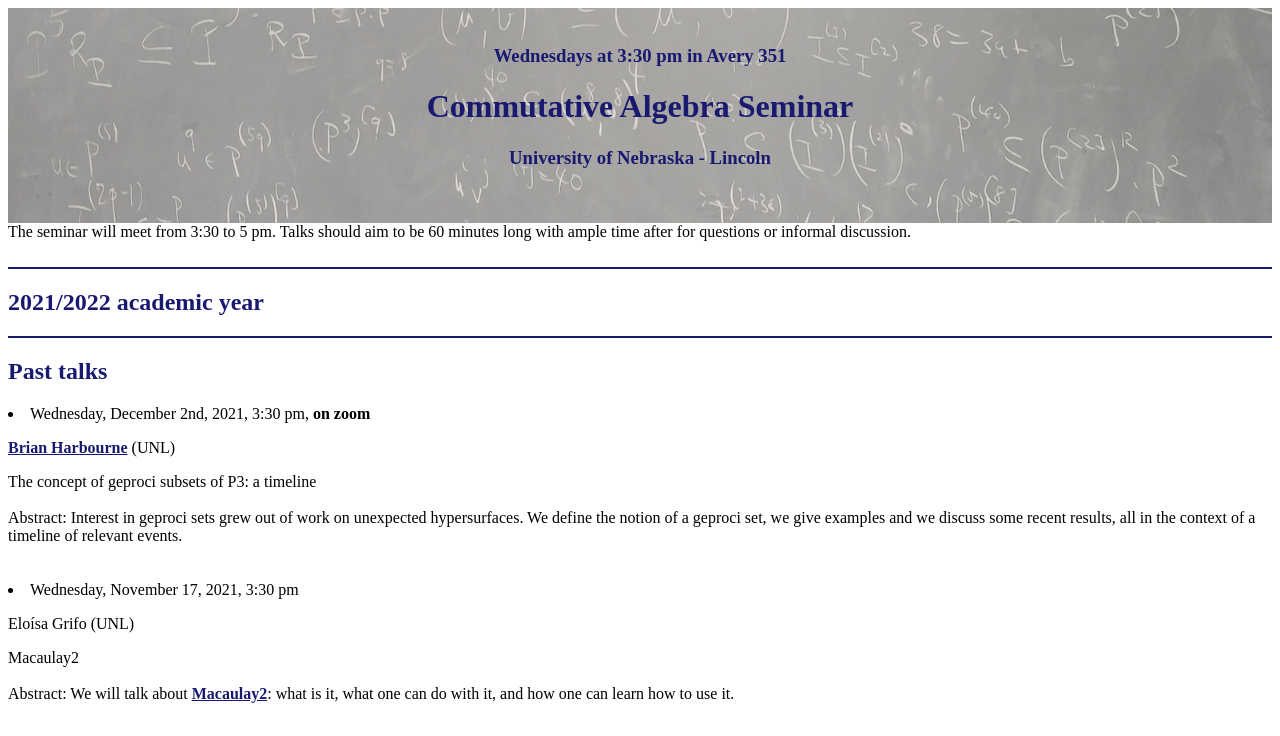
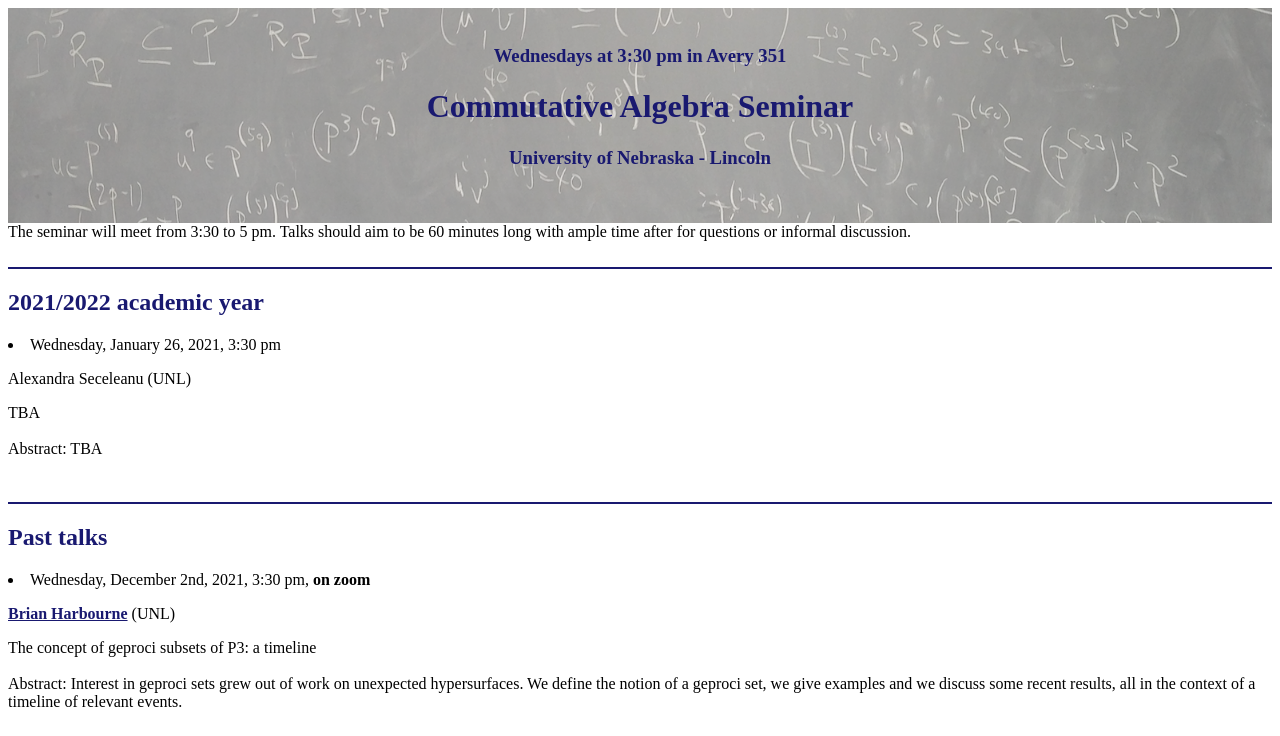
Before and after one commit to eloisagrifo/eloisagrifo.github.io, a plain HTML site: page UNLCAS/index.html in a window 1280 px wide. Shown: the top 736 px of the page. Drawn offline with nearby package versions, Linux system fonts and the light colour scheme; files whose address does not match are found by name.

Commit message:
alexandra schedule

```diff
--- a/UNLCAS/index.html
+++ b/UNLCAS/index.html
@@ -58,6 +58,18 @@ The seminar will meet from 3:30 to 5 pm. Talks should aim to be 60 minutes long
 
 
 
+
+<li>Wednesday, January 26, 2021, 3:30 pm
+<p class=big>
+Alexandra Seceleanu (UNL)
+</p>
+TBA
+<br><br>
+Abstract: TBA
+</li>
+
+
+<br><br>
 
 
 
```
